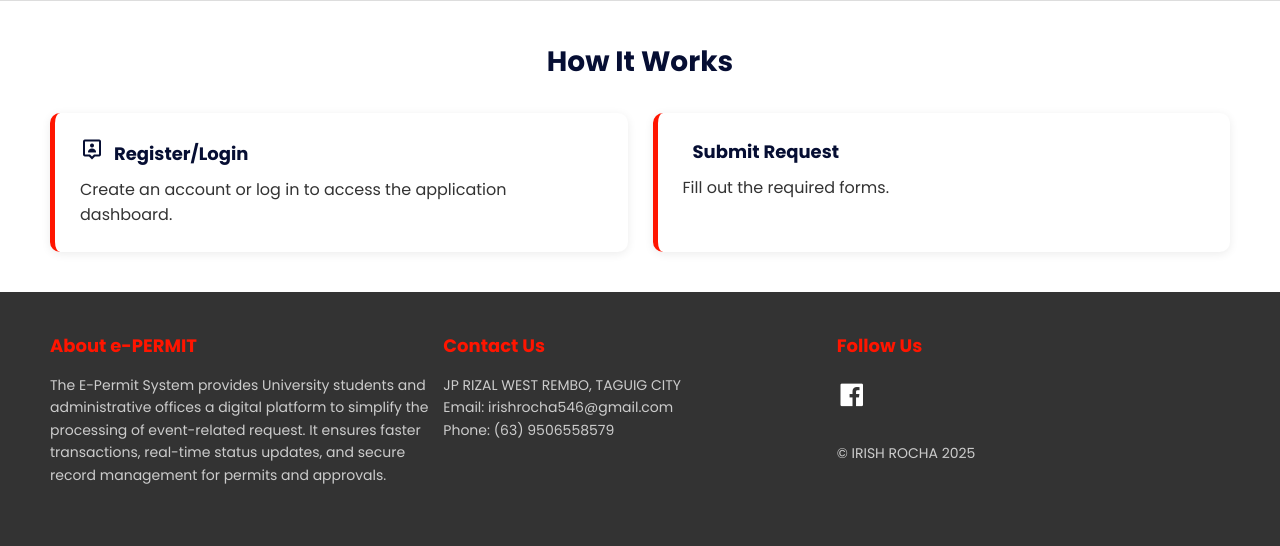
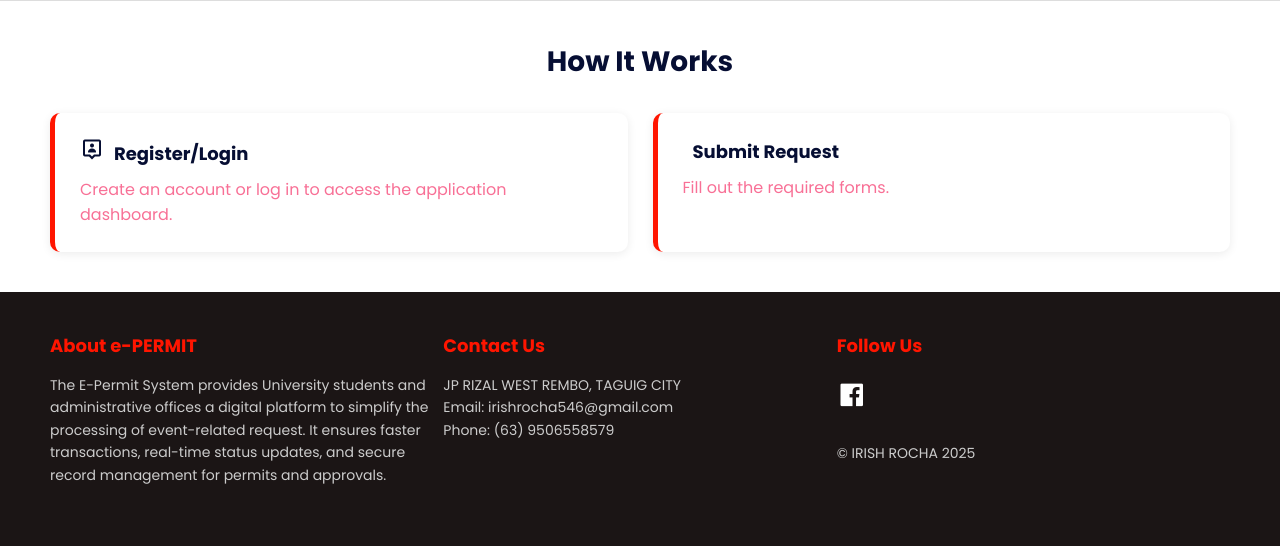
Before and after one commit to Rishrch15/E-PERMIT, a Flask app: page / in a window 1280 px wide. Shown: the part 491-1037 px from the top of the page. Run offline with Flask 3, Linux system fonts and the light colour scheme.

Commit message:
Changes for homepaage

```diff
--- a/templates/index.html
+++ b/templates/index.html
@@ -18,7 +18,7 @@
 
         body {
             background-color: #f4f7f9;
-            color: #333;
+            color: #f87096;
             min-height: 100vh;
             display: flex;
             flex-direction: column;
@@ -155,7 +155,7 @@
         }
 
         footer {
-            background-color: #333;
+            background-color: #1b1515;
             color: #ccc;
             padding: 40px 50px;
             display: flex;
```
